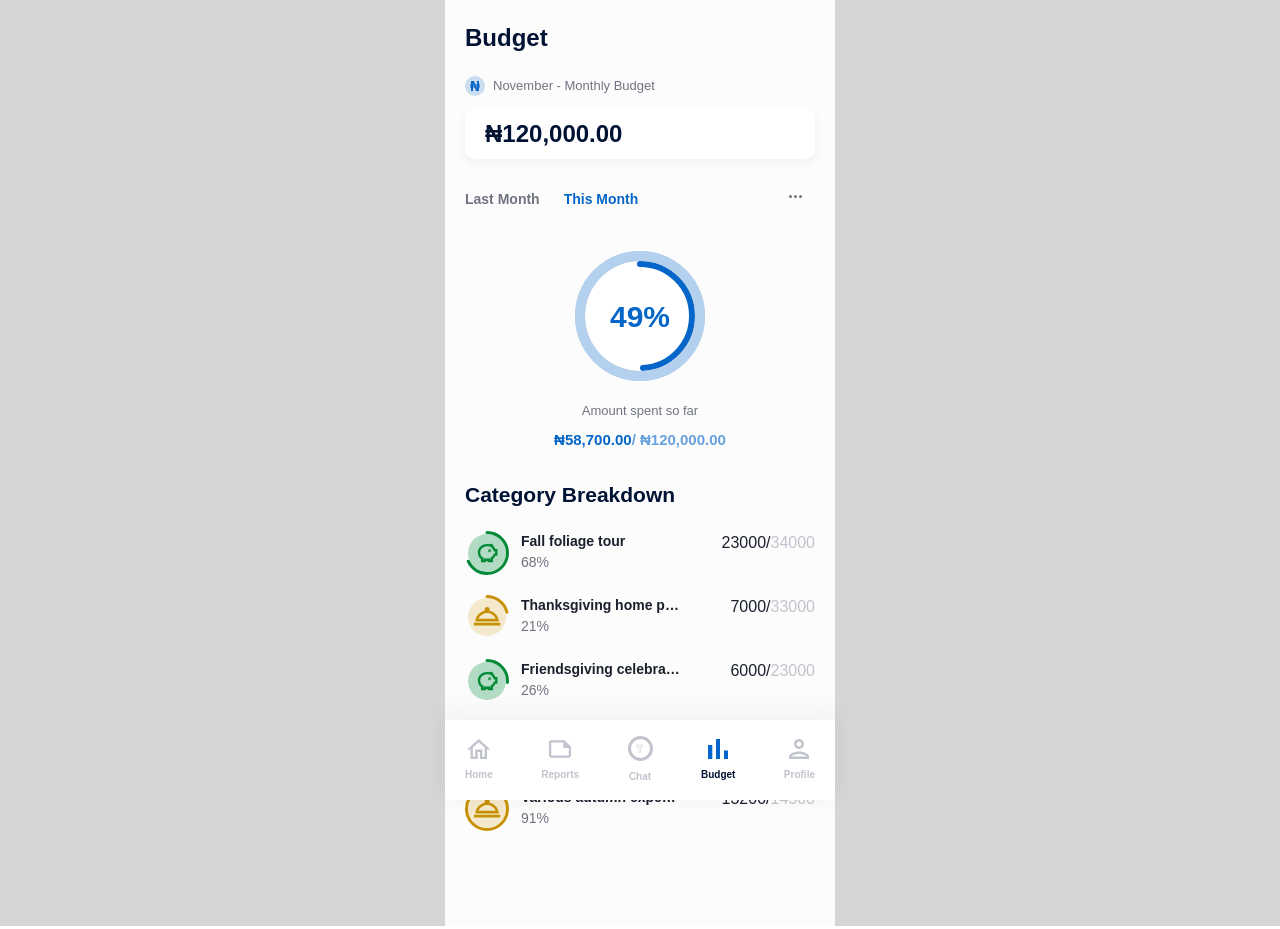
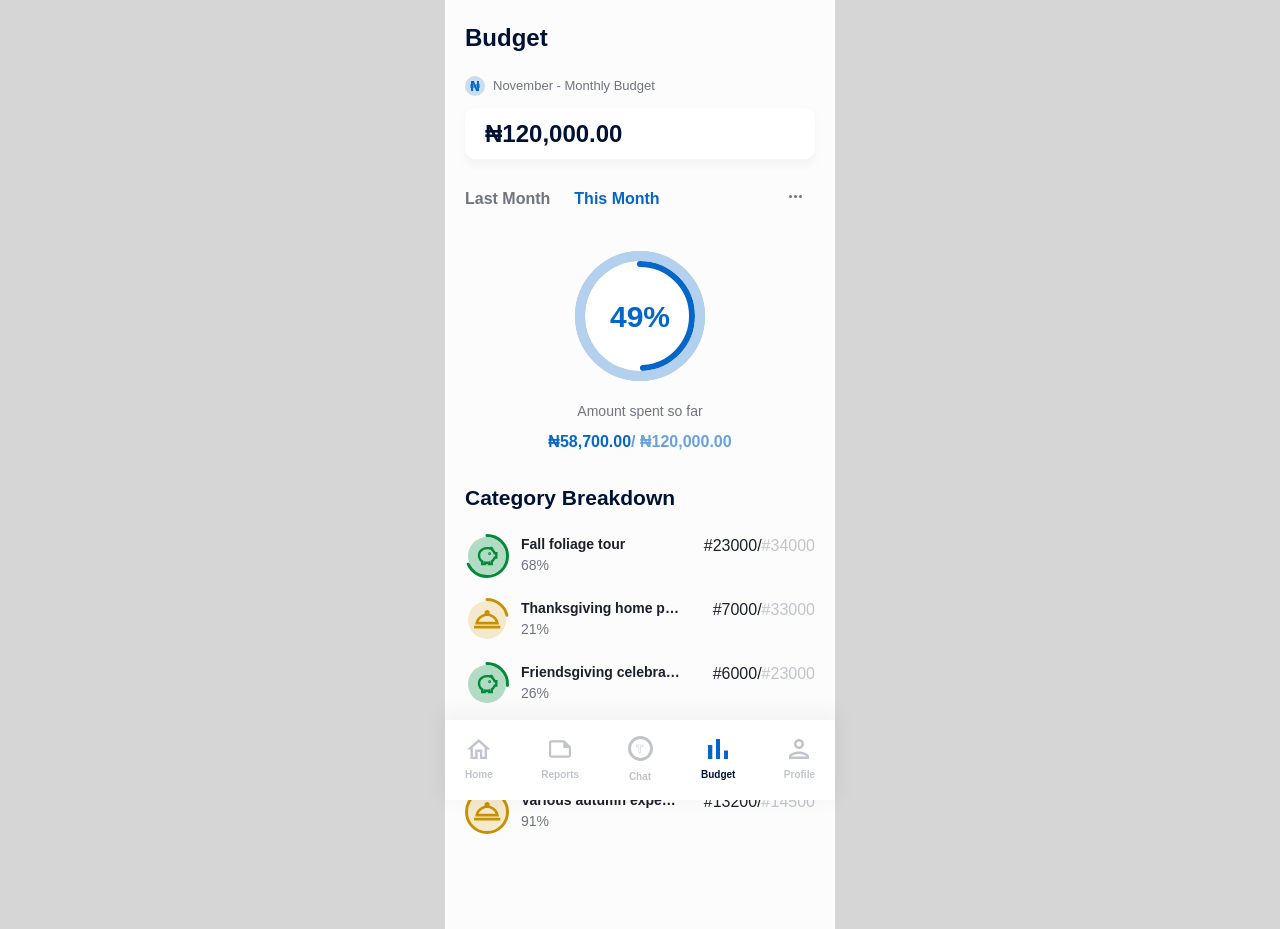
Before and after one commit to AlexChika/mobile-screen, a React (Vite) app: page / in a window 1280 px wide. Built offline with nearby package versions, Linux system fonts and the light colour scheme.

Commit message:
moifications on UI

```diff
--- a/src/components/Budget/BudgetAnalytics.tsx
+++ b/src/components/Budget/BudgetAnalytics.tsx
@@ -34,7 +34,6 @@ function BudgetAnalytics({ budget, setBudget }: Props) {
       <Flex justify="space-between">
         <Flex gap={6}>
           <Button
-            fontSize="14px"
             fontWeight="700"
             color={
               budget.month === monthNames[new Date().getMonth() - 1]
@@ -48,7 +47,6 @@ function BudgetAnalytics({ budget, setBudget }: Props) {
           </Button>
 
           <Button
-            fontSize="14px"
             fontWeight="700"
             color={
               budget.month === monthNames[new Date().getMonth()]
@@ -116,15 +114,15 @@ function BudgetAnalytics({ budget, setBudget }: Props) {
 
       {/* spending details */}
       <Stack align="center">
-        <Text color="brand.tertiaryBlack" fontSize="13px">
+        <Text color="brand.tertiaryBlack" fontSize="14px">
           Amount spent so far
         </Text>
 
         <Flex>
-          <Text fontSize="15px" fontWeight="600" color="brand.primaryBlue">
+          <Text fontWeight="600" color="brand.primaryBlue">
             {Naira.format(getTotalSpent(budget))}
           </Text>
-          <Text fontSize="15px" fontWeight="600" color="brand.secondaryBlue">
+          <Text fontWeight="600" color="brand.secondaryBlue">
             / {Naira.format(getTotalBudget(budget))}
           </Text>
         </Flex>
--- a/src/components/Budget/BudgetBreakdown.tsx
+++ b/src/components/Budget/BudgetBreakdown.tsx
@@ -47,8 +47,8 @@ function BudgetBreakdown({ budget }: { budget: Budget }) {
 
               {/* amount spent / amount budgeted  */}
               <Flex>
-                <Text>{spent}/</Text>
-                <Text color="brand.gray">{budgeted}</Text>
+                <Text>#{spent}/</Text>
+                <Text color="brand.gray">#{budgeted}</Text>
               </Flex>
             </Flex>
           );
```
